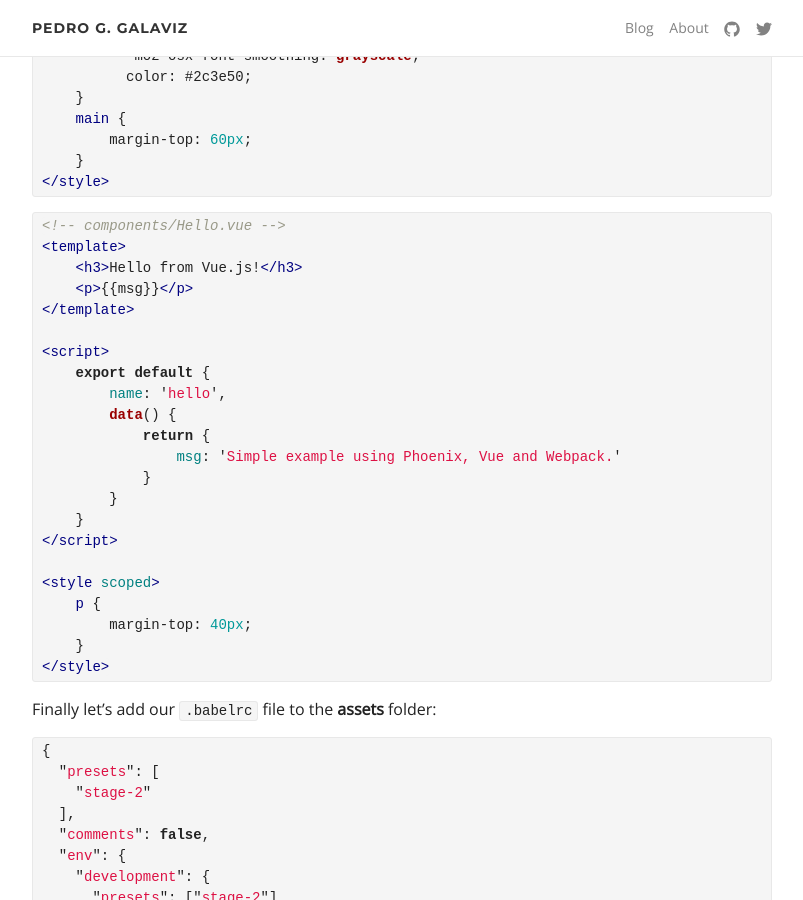
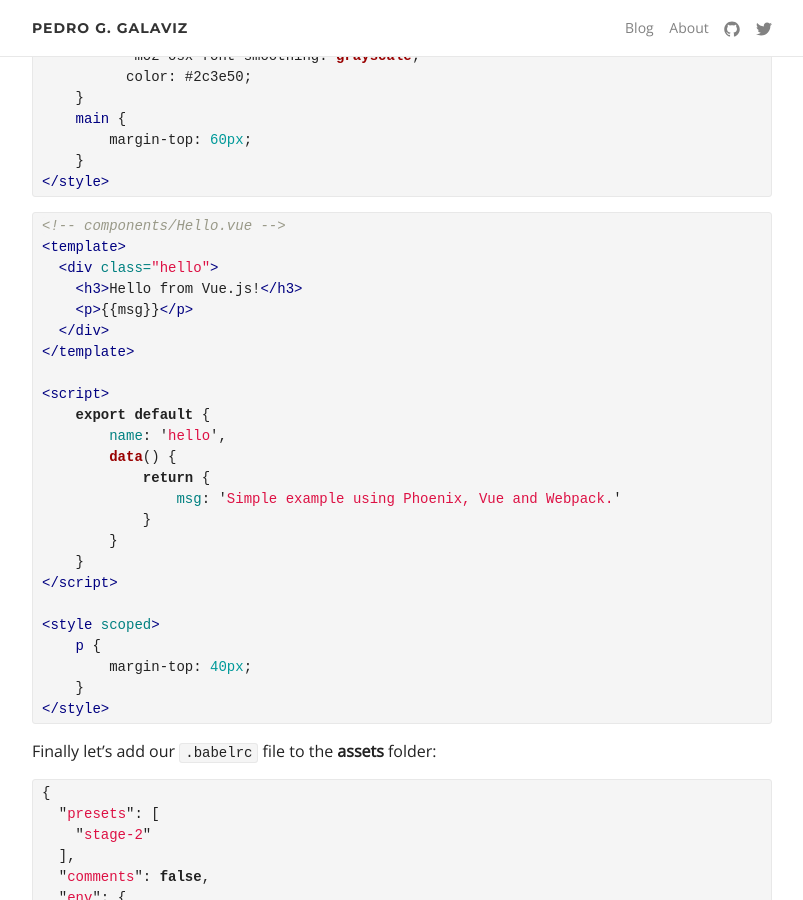
Before and after one commit to pggalaviz/pggalaviz, a Jekyll site: the page built from _posts/2017-05-28-phoenix-vue-and-webpack.md, in a window 1280 px wide and 900 px high, scrolled down 5604 px. Shown: the whole window, without its empty margins (238-1041 px from the left). Built offline with Jekyll 4.4.1, drawn with Linux system fonts in a browser that asks for light colours; comment, search, counter and statistics services are not loaded.

Commit message:
Corrected a vue Hello.vue component

```diff
--- a/_posts/2017-05-28-phoenix-vue-and-webpack.md
+++ b/_posts/2017-05-28-phoenix-vue-and-webpack.md
@@ -304,8 +304,10 @@ new Vue({
 {% highlight html %}
 <!-- components/Hello.vue -->
 <template>
+  <div class="hello">
     <h3>Hello from Vue.js!</h3>
     <p>{% raw %}{{msg}}{% endraw %}</p>
+  </div>
 </template>
 
 <script>
```
